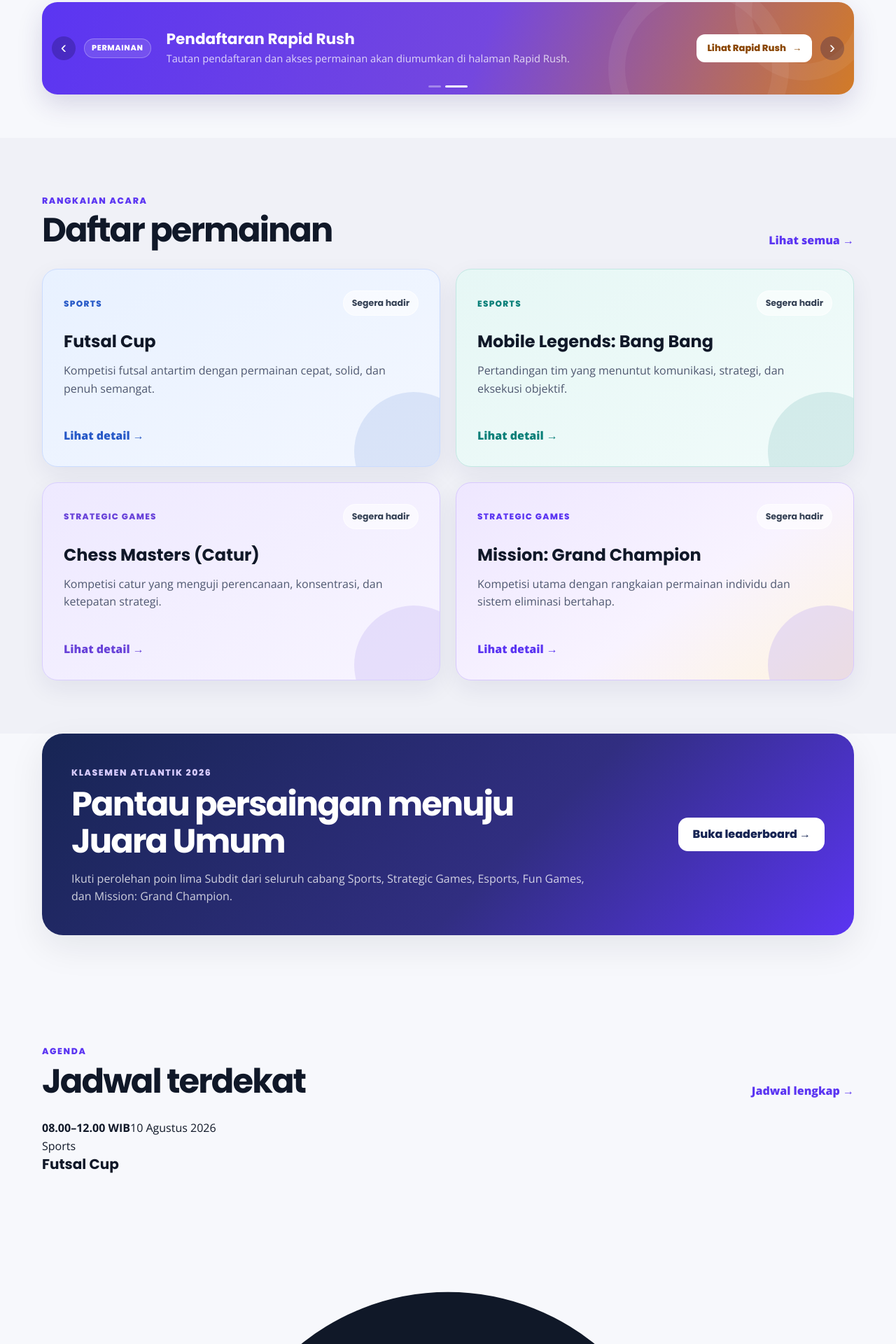
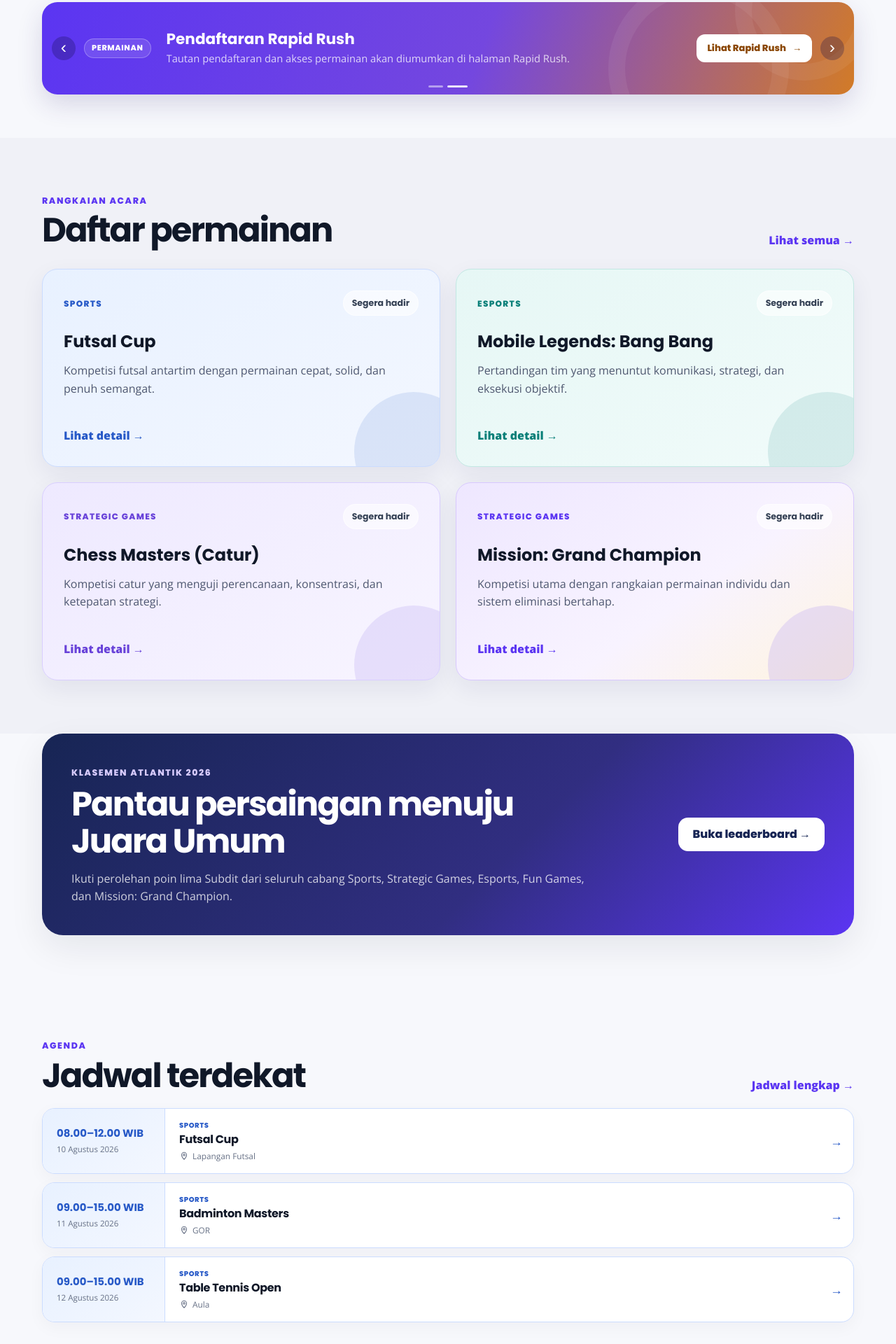
Before and after one commit to ruswanhidayat/portal-atlantik, a Next.js app: page / in a window 1280 px wide. Shown: the part 900-2820 px from the top of the page at 70% size. Built offline with nearby package versions, Linux system fonts and the light colour scheme.

Commit message:
Add styles for home schedule section

```diff
--- a/app/globals.css
+++ b/app/globals.css
@@ -2570,3 +2570,219 @@ html,
 body {
   overflow-x: hidden;
 }
+
+/* =========================================================
+   Jadwal terdekat di Home
+   ========================================================= */
+
+.home-schedule-section {
+  padding-top: 68px;
+}
+
+.home-schedule-heading {
+  margin-bottom: 20px;
+}
+
+.home-schedule-list {
+  display: grid;
+  gap: 12px;
+}
+
+.home-schedule-card {
+  --home-schedule-bg:
+    linear-gradient(145deg, #e8f1ff, #f3f7ff);
+  --home-schedule-line: #cbdcff;
+  --home-schedule-accent: #2759c7;
+
+  position: relative;
+  min-height: 94px;
+  display: grid;
+  grid-template-columns: 175px minmax(0, 1fr) 34px;
+  align-items: stretch;
+  overflow: hidden;
+  border: 1px solid var(--home-schedule-line);
+  border-radius: 18px;
+  background: white;
+  box-shadow: 0 7px 24px rgba(16, 24, 40, 0.04);
+  transition:
+    transform 0.2s ease,
+    box-shadow 0.2s ease;
+}
+
+.home-schedule-card:hover {
+  transform: translateY(-2px);
+  box-shadow: 0 12px 30px rgba(16, 24, 40, 0.08);
+}
+
+.home-schedule-time {
+  display: flex;
+  justify-content: center;
+  flex-direction: column;
+  padding: 16px 20px;
+  border-right: 1px solid var(--home-schedule-line);
+  background: var(--home-schedule-bg);
+}
+
+.home-schedule-time strong {
+  color: var(--home-schedule-accent);
+  font-family: var(--font-heading), Poppins, Arial, sans-serif;
+  font-size: 0.93rem;
+  line-height: 1.25;
+}
+
+.home-schedule-time span {
+  margin-top: 4px;
+  color: var(--muted);
+  font-size: 0.72rem;
+}
+
+.home-schedule-content {
+  min-width: 0;
+  display: flex;
+  justify-content: center;
+  flex-direction: column;
+  padding: 14px 20px;
+}
+
+.home-schedule-category {
+  margin-bottom: 2px;
+  color: var(--home-schedule-accent);
+  font-family: var(--font-heading), Poppins, Arial, sans-serif;
+  font-size: 0.62rem;
+  font-weight: 800;
+  letter-spacing: 0.06em;
+  text-transform: uppercase;
+}
+
+.home-schedule-content h3 {
+  margin: 0 0 4px;
+  font-size: 1rem;
+  letter-spacing: -0.02em;
+}
+
+.home-schedule-location {
+  display: inline-flex;
+  align-items: center;
+  gap: 5px;
+  color: var(--muted);
+  font-size: 0.74rem;
+}
+
+.home-schedule-location svg {
+  width: 14px;
+  height: 14px;
+  flex: 0 0 auto;
+}
+
+.home-schedule-arrow {
+  display: grid;
+  place-items: center;
+  padding-right: 14px;
+  color: var(--home-schedule-accent);
+  font-size: 1.1rem;
+  font-weight: 800;
+  transition: transform 0.2s ease;
+}
+
+.home-schedule-card:hover .home-schedule-arrow {
+  transform: translateX(4px);
+}
+
+/* Tema warna */
+
+.home-schedule-card-sports {
+  --home-schedule-bg:
+    linear-gradient(145deg, #e8f1ff, #f3f7ff);
+  --home-schedule-line: #cbdcff;
+  --home-schedule-accent: #2759c7;
+}
+
+.home-schedule-card-strategic {
+  --home-schedule-bg:
+    linear-gradient(145deg, #eee9ff, #f8f5ff);
+  --home-schedule-line: #d9ceff;
+  --home-schedule-accent: #6842d9;
+}
+
+.home-schedule-card-esports {
+  --home-schedule-bg:
+    linear-gradient(145deg, #e6f7f5, #f1fbfa);
+  --home-schedule-line: #c2e8e3;
+  --home-schedule-accent: #087f78;
+}
+
+.home-schedule-card-online {
+  --home-schedule-bg:
+    linear-gradient(145deg, #e9e5ff, #f5f2ff);
+  --home-schedule-line: #d4caff;
+  --home-schedule-accent: #5b35f2;
+}
+
+.home-schedule-card-grand-champion {
+  --home-schedule-bg:
+    linear-gradient(
+      145deg,
+      #eee7ff,
+      #f8f3ff 58%,
+      #fff4df
+    );
+  --home-schedule-line: #d8c8ff;
+  --home-schedule-accent: #5b35f2;
+}
+
+.home-schedule-card-fun {
+  --home-schedule-bg:
+    linear-gradient(145deg, #fff0dc, #fff8ec);
+  --home-schedule-line: #f4d8ad;
+  --home-schedule-accent: #b45f06;
+}
+
+@media (max-width: 760px) {
+  .home-schedule-section {
+    padding-top: 54px;
+  }
+
+  .home-schedule-card {
+    min-height: 0;
+    grid-template-columns: 1fr 28px;
+  }
+
+  .home-schedule-time {
+    grid-column: 1 / -1;
+    align-items: baseline;
+    justify-content: flex-start;
+    flex-direction: row;
+    gap: 7px;
+    padding: 10px 14px;
+    border-right: 0;
+    border-bottom: 1px solid var(--home-schedule-line);
+  }
+
+  .home-schedule-time strong {
+    font-size: 0.8rem;
+  }
+
+  .home-schedule-time span {
+    margin-top: 0;
+    font-size: 0.68rem;
+  }
+
+  .home-schedule-content {
+    padding: 13px 14px;
+  }
+
+  .home-schedule-content h3 {
+    font-size: 0.94rem;
+  }
+
+  .home-schedule-arrow {
+    padding-right: 9px;
+  }
+}
+
+@media (prefers-reduced-motion: reduce) {
+  .home-schedule-card,
+  .home-schedule-arrow {
+    transition: none;
+  }
+}
```
